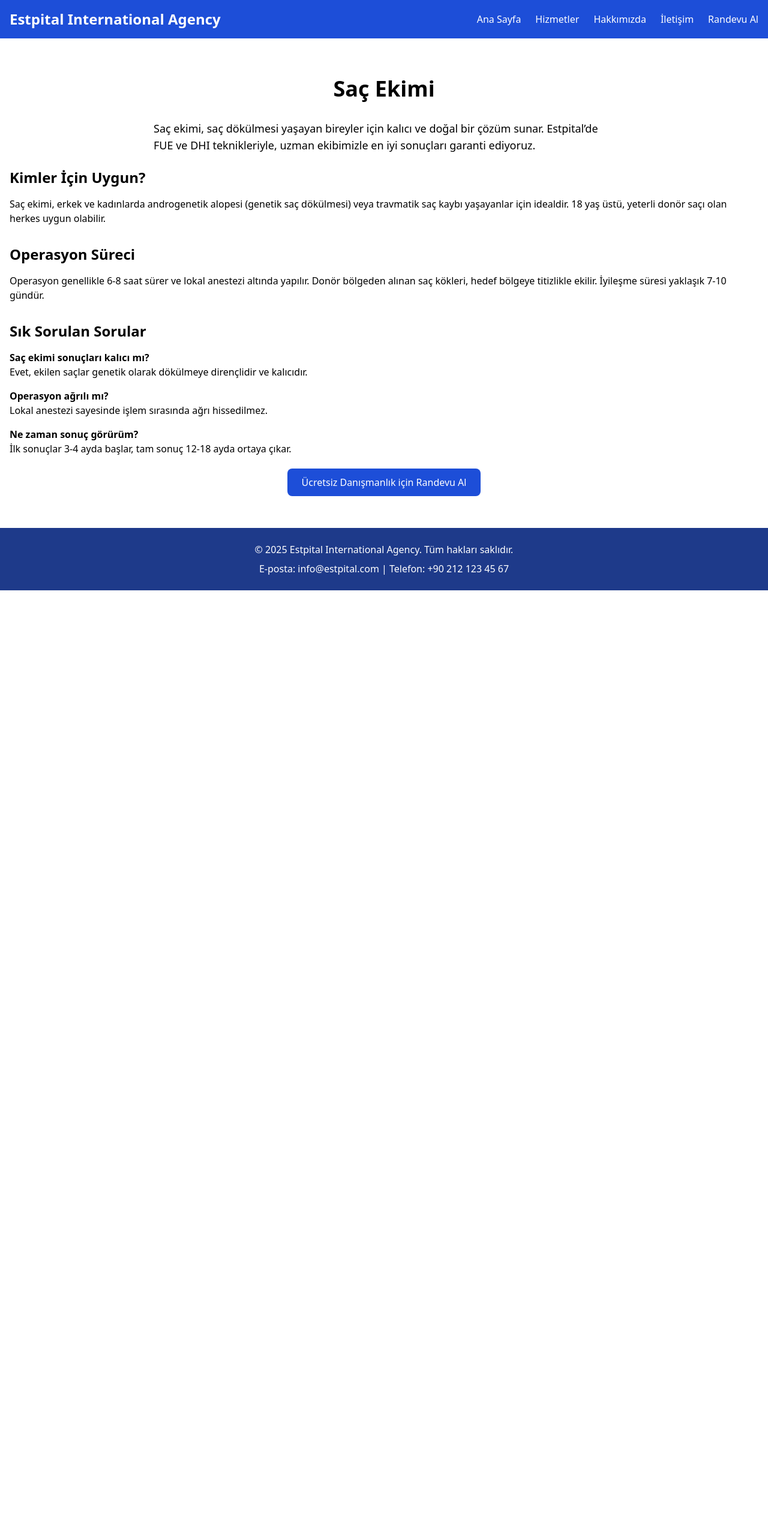
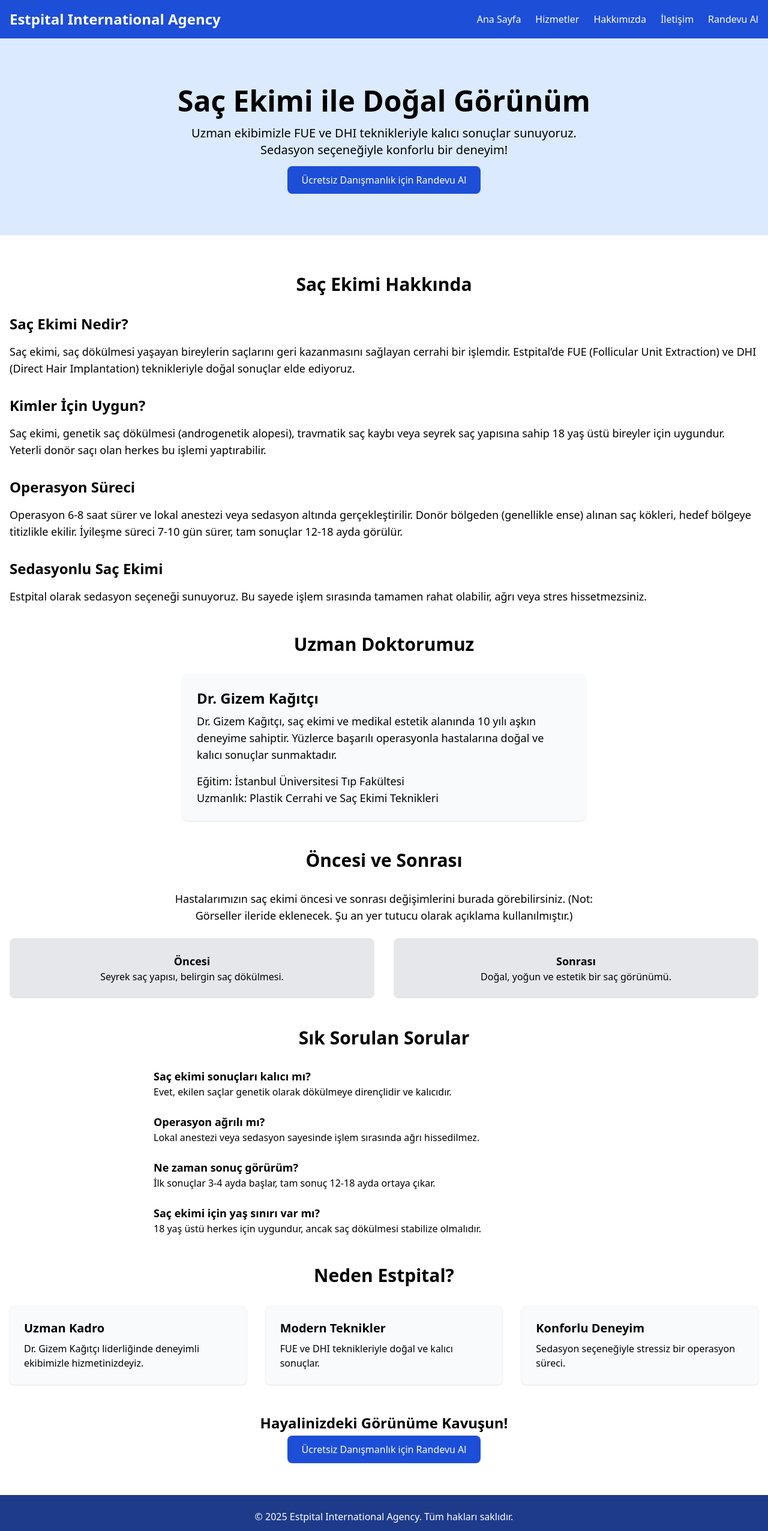
Before and after one commit to Estpital/Estpital-Dynamic-Platform, a JavaScript app: page /sac-ekimi in a window 1280 px wide. Shown: the top 2552 px of the page at 60% size. Before the commit the page ends 984 px from the top, so only its background shows below. Built offline with nearby package versions, Linux system fonts and the light colour scheme; the HTML template or start-up script is replaced by a standard one.

Commit message:
Update SacEkimi.js

```diff
--- a/src/pages/SacEkimi.js
+++ b/src/pages/SacEkimi.js
@@ -15,53 +15,139 @@ function SacEkimi() {
         </div>
       </nav>
 
+      {/* Hero Section */}
+      <section className="bg-blue-100 py-20 text-center">
+        <div className="container mx-auto px-4">
+          <h2 className="text-4xl md:text-5xl font-bold mb-4">Saç Ekimi ile Doğal Görünüm</h2>
+          <p className="text-lg md:text-xl mb-6 max-w-2xl mx-auto">
+            Uzman ekibimizle FUE ve DHI teknikleriyle kalıcı sonuçlar sunuyoruz. Sedasyon seçeneğiyle konforlu bir deneyim!
+          </p>
+          <a
+            href="/randevu"
+            className="bg-blue-700 text-white px-6 py-3 rounded-lg hover:bg-blue-800"
+          >
+            Ücretsiz Danışmanlık için Randevu Al
+          </a>
+        </div>
+      </section>
+
       {/* Main Content */}
       <section className="py-16 bg-white">
         <div className="container mx-auto px-4">
-          <h2 className="text-3xl md:text-4xl font-bold text-center mb-8">Saç Ekimi</h2>
-          <p className="text-lg mb-6 max-w-3xl mx-auto">
-            Saç ekimi, saç dökülmesi yaşayan bireyler için kalıcı ve doğal bir çözüm sunar.
-            Estpital’de FUE ve DHI teknikleriyle, uzman ekibimizle en iyi sonuçları garanti ediyoruz.
-          </p>
-
-          {/* Details */}
+          {/* Operasyon Detayları */}
+          <div className="mb-12">
+            <h3 className="text-3xl font-bold text-center mb-8">Saç Ekimi Hakkında</h3>
             <div className="space-y-8">
               <div>
-              <h3 className="text-2xl font-semibold mb-4">Kimler İçin Uygun?</h3>
-              <p>
-                Saç ekimi, erkek ve kadınlarda androgenetik alopesi (genetik saç dökülmesi) veya
-                travmatik saç kaybı yaşayanlar için idealdir. 18 yaş üstü, yeterli donör saçı olan
-                herkes uygun olabilir.
+                <h4 className="text-2xl font-semibold mb-4">Saç Ekimi Nedir?</h4>
+                <p className="text-lg">
+                  Saç ekimi, saç dökülmesi yaşayan bireylerin saçlarını geri kazanmasını sağlayan cerrahi bir işlemdir.
+                  Estpital’de FUE (Follicular Unit Extraction) ve DHI (Direct Hair Implantation) teknikleriyle doğal sonuçlar elde ediyoruz.
                 </p>
               </div>
               <div>
-              <h3 className="text-2xl font-semibold mb-4">Operasyon Süreci</h3>
-              <p>
-                Operasyon genellikle 6-8 saat sürer ve lokal anestezi altında yapılır. Donör bölgeden
-                alınan saç kökleri, hedef bölgeye titizlikle ekilir. İyileşme süresi yaklaşık 7-10 gündür.
+                <h4 className="text-2xl font-semibold mb-4">Kimler İçin Uygun?</h4>
+                <p className="text-lg">
+                  Saç ekimi, genetik saç dökülmesi (androgenetik alopesi), travmatik saç kaybı veya seyrek saç yapısına sahip
+                  18 yaş üstü bireyler için uygundur. Yeterli donör saçı olan herkes bu işlemi yaptırabilir.
                 </p>
               </div>
               <div>
-              <h3 className="text-2xl font-semibold mb-4">Sık Sorulan Sorular</h3>
-              <ul className="space-y-4">
+                <h4 className="text-2xl font-semibold mb-4">Operasyon Süreci</h4>
+                <p className="text-lg">
+                  Operasyon 6-8 saat sürer ve lokal anestezi veya sedasyon altında gerçekleştirilir. Donör bölgeden (genellikle ense)
+                  alınan saç kökleri, hedef bölgeye titizlikle ekilir. İyileşme süreci 7-10 gün sürer, tam sonuçlar 12-18 ayda görülür.
+                </p>
+              </div>
+              <div>
+                <h4 className="text-2xl font-semibold mb-4">Sedasyonlu Saç Ekimi</h4>
+                <p className="text-lg">
+                  Estpital olarak sedasyon seçeneği sunuyoruz. Bu sayede işlem sırasında tamamen rahat olabilir, ağrı veya stres hissetmezsiniz.
+                </p>
+              </div>
+            </div>
+          </div>
+
+          {/* Doktor Bilgisi */}
+          <div className="mb-12">
+            <h3 className="text-3xl font-bold text-center mb-8">Uzman Doktorumuz</h3>
+            <div className="max-w-2xl mx-auto bg-gray-50 p-6 rounded-lg shadow">
+              <h4 className="text-2xl font-semibold mb-2">Dr. Gizem Kağıtçı</h4>
+              <p className="text-lg mb-4">
+                Dr. Gizem Kağıtçı, saç ekimi ve medikal estetik alanında 10 yılı aşkın deneyime sahiptir.
+                Yüzlerce başarılı operasyonla hastalarına doğal ve kalıcı sonuçlar sunmaktadır.
+              </p>
+              <p className="text-lg">
+                Eğitim: İstanbul Üniversitesi Tıp Fakültesi<br />
+                Uzmanlık: Plastik Cerrahi ve Saç Ekimi Teknikleri
+              </p>
+            </div>
+          </div>
+
+          {/* Öncesi/Sonrası */}
+          <div className="mb-12">
+            <h3 className="text-3xl font-bold text-center mb-8">Öncesi ve Sonrası</h3>
+            <p className="text-lg text-center mb-6 max-w-3xl mx-auto">
+              Hastalarımızın saç ekimi öncesi ve sonrası değişimlerini burada görebilirsiniz.
+              (Not: Görseller ileride eklenecek. Şu an yer tutucu olarak açıklama kullanılmıştır.)
+            </p>
+            <div className="grid grid-cols-1 md:grid-cols-2 gap-8">
+              <div className="bg-gray-200 p-6 rounded-lg text-center">
+                <p className="text-lg font-semibold">Öncesi</p>
+                <p>Seyrek saç yapısı, belirgin saç dökülmesi.</p>
+              </div>
+              <div className="bg-gray-200 p-6 rounded-lg text-center">
+                <p className="text-lg font-semibold">Sonrası</p>
+                <p>Doğal, yoğun ve estetik bir saç görünümü.</p>
+              </div>
+            </div>
+          </div>
+
+          {/* Sık Sorulan Sorular */}
+          <div className="mb-12">
+            <h3 className="text-3xl font-bold text-center mb-8">Sık Sorulan Sorular</h3>
+            <ul className="space-y-6 max-w-3xl mx-auto">
               <li>
-                  <strong>Saç ekimi sonuçları kalıcı mı?</strong>
+                <strong className="text-lg">Saç ekimi sonuçları kalıcı mı?</strong>
                 <p>Evet, ekilen saçlar genetik olarak dökülmeye dirençlidir ve kalıcıdır.</p>
               </li>
               <li>
-                  <strong>Operasyon ağrılı mı?</strong>
-                  <p>Lokal anestezi sayesinde işlem sırasında ağrı hissedilmez.</p>
+                <strong className="text-lg">Operasyon ağrılı mı?</strong>
+                <p>Lokal anestezi veya sedasyon sayesinde işlem sırasında ağrı hissedilmez.</p>
               </li>
               <li>
-                  <strong>Ne zaman sonuç görürüm?</strong>
+                <strong className="text-lg">Ne zaman sonuç görürüm?</strong>
                 <p>İlk sonuçlar 3-4 ayda başlar, tam sonuç 12-18 ayda ortaya çıkar.</p>
               </li>
+              <li>
+                <strong className="text-lg">Saç ekimi için yaş sınırı var mı?</strong>
+                <p>18 yaş üstü herkes için uygundur, ancak saç dökülmesi stabilize olmalıdır.</p>
+              </li>
             </ul>
+          </div>
+
+          {/* Neden Biz? */}
+          <div className="mb-12">
+            <h3 className="text-3xl font-bold text-center mb-8">Neden Estpital?</h3>
+            <div className="grid grid-cols-1 md:grid-cols-3 gap-8">
+              <div className="bg-gray-50 p-6 rounded-lg shadow">
+                <h4 className="text-xl font-semibold mb-2">Uzman Kadro</h4>
+                <p>Dr. Gizem Kağıtçı liderliğinde deneyimli ekibimizle hizmetinizdeyiz.</p>
+              </div>
+              <div className="bg-gray-50 p-6 rounded-lg shadow">
+                <h4 className="text-xl font-semibold mb-2">Modern Teknikler</h4>
+                <p>FUE ve DHI teknikleriyle doğal ve kalıcı sonuçlar.</p>
+              </div>
+              <div className="bg-gray-50 p-6 rounded-lg shadow">
+                <h4 className="text-xl font-semibold mb-2">Konforlu Deneyim</h4>
+                <p>Sedasyon seçeneğiyle stressiz bir operasyon süreci.</p>
+              </div>
             </div>
           </div>
 
           {/* CTA */}
-          <div className="text-center mt-8">
+          <div className="text-center">
+            <h3 className="text-2xl font-bold mb-4">Hayalinizdeki Görünüme Kavuşun!</h3>
             <a
               href="/randevu"
               className="bg-blue-700 text-white px-6 py-3 rounded-lg hover:bg-blue-800"
```
Lines whose indentation alone changed are shown as unchanged.
